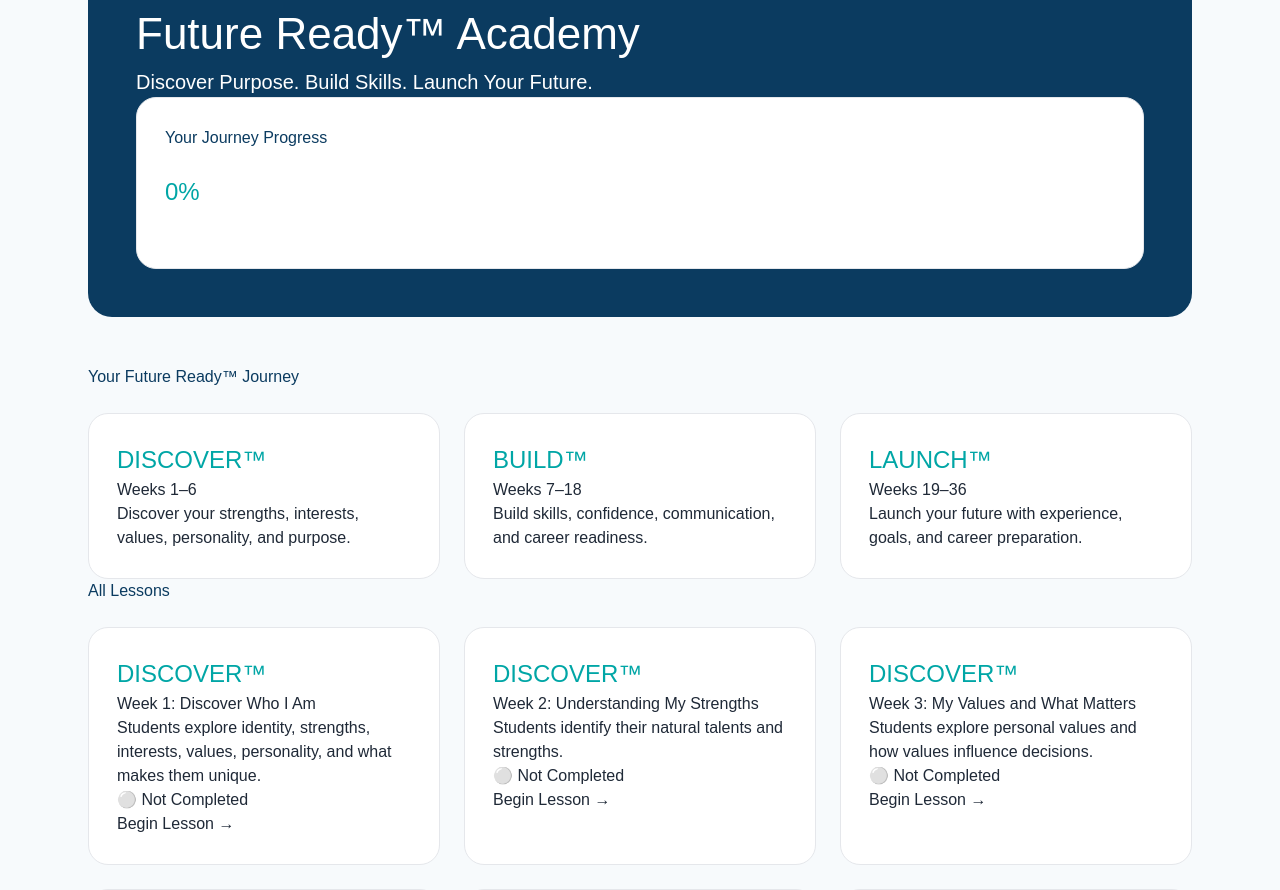
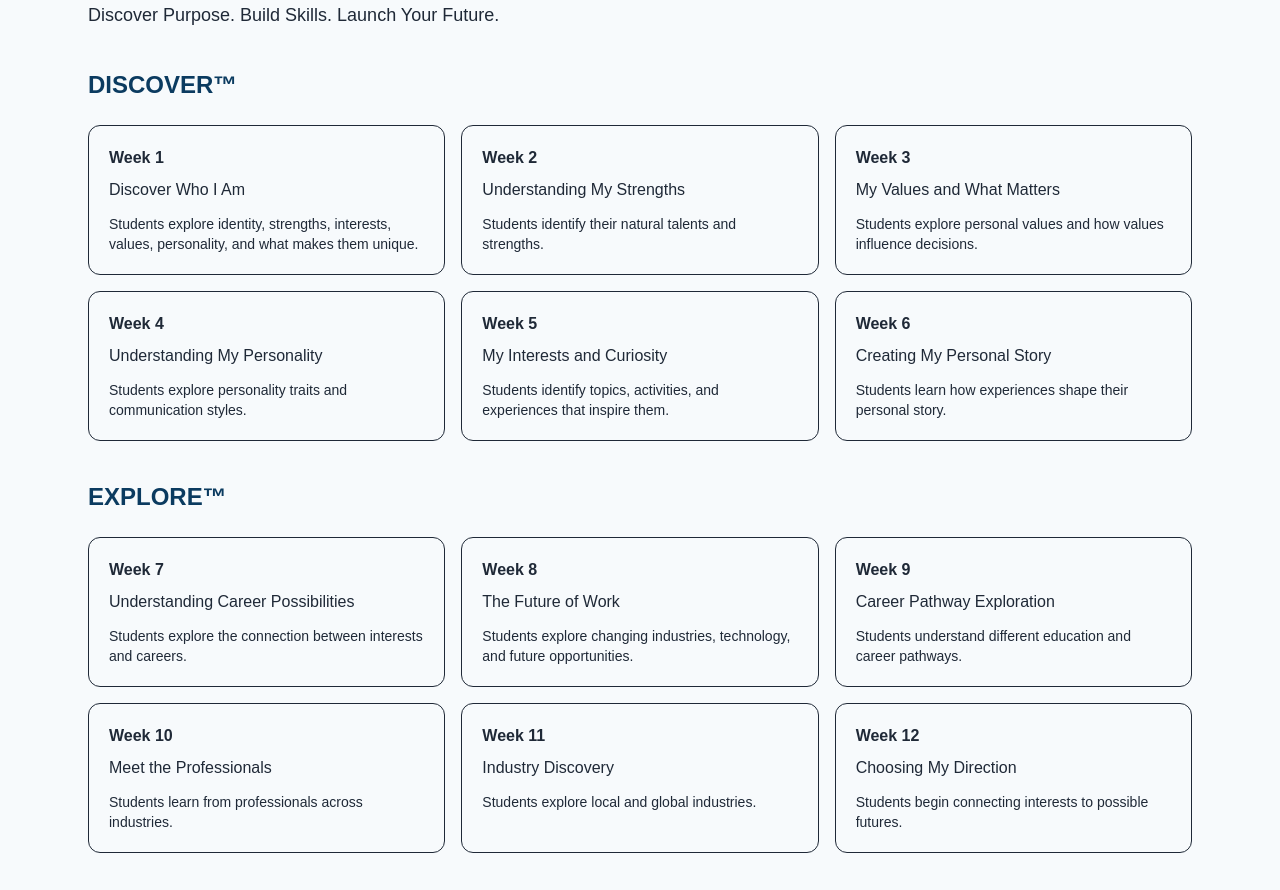
Before and after one commit to Link-Lake-Norman/Build6-, a Next.js app: page /academy in a window 1280 px wide. Shown: the part 200-1090 px from the top of the page. Built offline with nearby package versions, Linux system fonts and the light colour scheme.

Commit message:
Build Future Ready Academy curriculum view

```diff
--- a/app/academy/page.tsx
+++ b/app/academy/page.tsx
@@ -1,160 +1,63 @@
-"use client";
-
-import { useEffect, useState } from "react";
-import { lessons } from "../../content/lessons";
+import Link from "next/link";
+import { lessons } from "@/content/lessons";
 
 export default function AcademyPage() {
-  const [completedLessons, setCompletedLessons] = useState<number[]>([]);
-
-  useEffect(() => {
-    const saved =
-      localStorage.getItem("future-ready-progress");
-
-    if (saved) {
-      setCompletedLessons(JSON.parse(saved));
-    }
-  }, []);
-
-  const progress = Math.round(
-    (completedLessons.length / 36) * 100
-  );
-
   const phases = [
-    {
-      name: "DISCOVER™",
-      range: "Weeks 1–6",
-      description:
-        "Discover your strengths, interests, values, personality, and purpose.",
-    },
-    {
-      name: "BUILD™",
-      range: "Weeks 7–18",
-      description:
-        "Build skills, confidence, communication, and career readiness.",
-    },
-    {
-      name: "LAUNCH™",
-      range: "Weeks 19–36",
-      description:
-        "Launch your future with experience, goals, and career preparation.",
-    },
+    "DISCOVER™",
+    "EXPLORE™",
+    "BUILD™",
+    "LAUNCH™",
   ];
 
   return (
-    <main>
+    <main className="min-h-screen p-8">
+      <div className="mx-auto max-w-6xl">
 
-      <section className="hero">
-        <h1>
+        <h1 className="text-4xl font-bold">
           Future Ready™ Academy
         </h1>
 
-        <p>
+        <p className="mt-2 text-lg">
           Discover Purpose. Build Skills. Launch Your Future.
         </p>
 
-        <div className="journey-card">
-          <h2>
-            Your Journey Progress
-          </h2>
+        {phases.map((phase) => (
+          <section key={phase} className="mt-10">
 
-          <h3>
-            {progress}%
-          </h3>
+            <h2 className="text-2xl font-semibold">
+              {phase}
+            </h2>
 
-          <p>
-            {completedLessons.length} of 36 lessons completed
-          </p>
-        </div>
-      </section>
+            <div className="mt-4 grid gap-4 md:grid-cols-3">
 
+              {lessons
+                .filter((lesson) => lesson.phase === phase)
+                .map((lesson) => (
+                  <Link
+                    key={lesson.week}
+                    href={`/lesson?phase=${lesson.phase}&lesson=${lesson.week}`}
+                    className="rounded-xl border p-5 hover:shadow-lg"
+                  >
+                    <div className="font-bold">
+                      Week {lesson.week}
+                    </div>
 
-      <section>
-        <h2>
-          Your Future Ready™ Journey
-        </h2>
+                    <div className="mt-2">
+                      {lesson.title}
+                    </div>
 
-        <div className="journey-grid">
+                    <p className="mt-3 text-sm">
+                      {lesson.objective}
+                    </p>
+                  </Link>
+                ))}
 
-          {phases.map((phase) => (
-            <article
-              className="journey-card"
-              key={phase.name}
-            >
+            </div>
 
-              <h3>
-                {phase.name}
-              </h3>
+          </section>
+        ))}
 
-              <p>
-                {phase.range}
-              </p>
-
-              <p>
-                {phase.description}
-              </p>
-
-            </article>
-          ))}
-
-        </div>
-      </section>
-
-
-      <section>
-        <h2>
-          All Lessons
-        </h2>
-
-        <div className="journey-grid">
-
-          {lessons.map((lesson) => {
-
-            const completed =
-              completedLessons.includes(
-                lesson.week
-              );
-
-            return (
-              <article
-                className="journey-card"
-                key={lesson.week}
-              >
-
-                <h3>
-                  {lesson.phase}
-                </h3>
-
-                <h4>
-                  Week {lesson.week}: {lesson.title}
-                </h4>
-
-
-                <p>
-                  {lesson.objective}
-                </p>
-
-
-                <p>
-                  {completed
-                    ? "✅ Completed"
-                    : "⚪ Not Completed"}
-                </p>
-
-
-                <a
-                  href={`/lesson?phase=${lesson.week}&lesson=${lesson.week}`}
-                >
-                  Begin Lesson →
-                </a>
-
-              </article>
-            );
-
-          })}
-
-        </div>
-      </section>
-
+      </div>
     </main>
   );
 }
```
